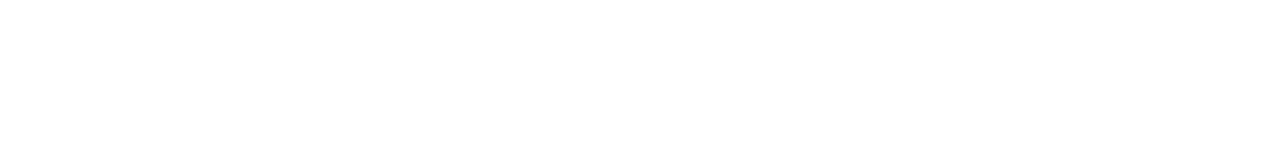
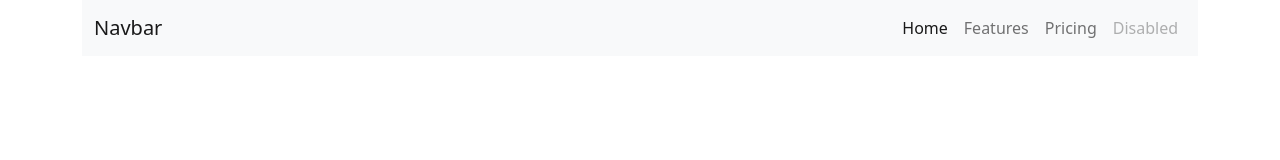
Before and after one commit to SHShazib/Hot-Gadgets, a plain HTML site: page index.html in a window 1280 px wide. Drawn offline with nearby package versions, Linux system fonts and the light colour scheme.

Commit message:
navbar added

```diff
--- a/index.html
+++ b/index.html
@@ -5,8 +5,47 @@
     <meta http-equiv="X-UA-Compatible" content="IE=edge">
     <meta name="viewport" content="width=device-width, initial-scale=1.0">
     <title>Hot-Gadgets</title>
+    <link href="https://cdn.jsdelivr.net/npm/bootstrap@5.0.2/dist/css/bootstrap.min.css" rel="stylesheet" integrity="sha384-EVSTQN3/azprG1Anm3QDgpJLIm9Nao0Yz1ztcQTwFspd3yD65VohhpuuCOmLASjC" crossorigin="anonymous">
 </head>
 <body>
+    <div class="container">
+        <nav class="navbar navbar-expand-lg navbar-light bg-light">
+            <div class="container-fluid d-flex justify-content-between">
+              <div>
+                <a class="navbar-brand" href="#">Navbar</a>
+                <button class="navbar-toggler" type="button" data-bs-toggle="collapse" data-bs-target="#navbarNavAltMarkup" aria-controls="navbarNavAltMarkup" aria-expanded="false" aria-label="Toggle navigation">
+                  <span class="navbar-toggler-icon"></span>
+                </button>
+              </div>
+              <div>
+                <div class="collapse navbar-collapse" id="navbarNavAltMarkup">
+                    <div class="navbar-nav">
+                      <a class="nav-link active" aria-current="page" href="#">Home</a>
+                      <a class="nav-link" href="#">Features</a>
+                      <a class="nav-link" href="#">Pricing</a>
+                      <a class="nav-link disabled" href="#" tabindex="-1" aria-disabled="true">Disabled</a>
+                    </div>
+                  </div>
+              </div>
+            </div>
+          </nav>
+    </div>
 
+
+
+
+
+
+
+
+
+
+
+
+
+
+    <script src="https://cdn.jsdelivr.net/npm/bootstrap@5.0.2/dist/js/bootstrap.bundle.min.js" integrity="sha384-MrcW6ZMFYlzcLA8Nl+NtUVF0sA7MsXsP1UyJoMp4YLEuNSfAP+JcXn/tWtIaxVXM" crossorigin="anonymous"></script>
+    <script src="https://cdn.jsdelivr.net/npm/@popperjs/core@2.9.2/dist/umd/popper.min.js" integrity="sha384-IQsoLXl5PILFhosVNubq5LC7Qb9DXgDA9i+tQ8Zj3iwWAwPtgFTxbJ8NT4GN1R8p" crossorigin="anonymous"></script>
+    <script src="https://cdn.jsdelivr.net/npm/bootstrap@5.0.2/dist/js/bootstrap.min.js" integrity="sha384-cVKIPhGWiC2Al4u+LWgxfKTRIcfu0JTxR+EQDz/bgldoEyl4H0zUF0QKbrJ0EcQF" crossorigin="anonymous"></script>
 </body>
 </html>
```
